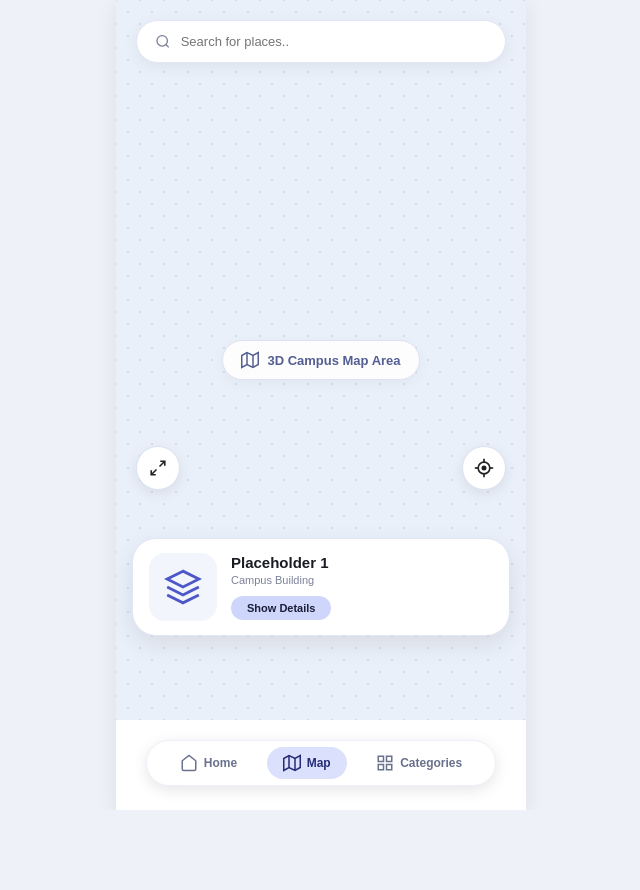
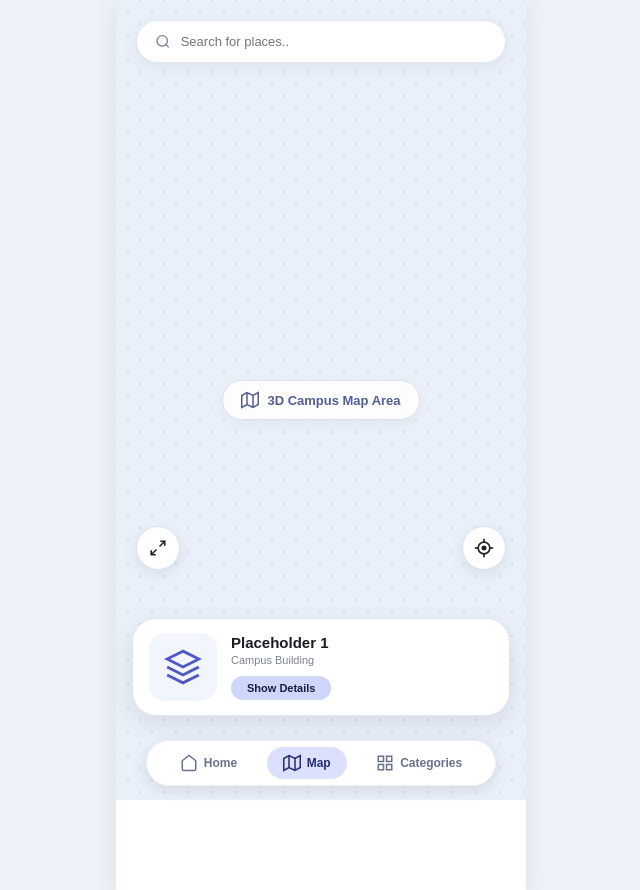
Before and after one commit to rinioi-coder/TIPNAV-FINAL-, a plain HTML site: page index.html in a window 1280 px wide. Both pictures are taken after a click on the button "Map". Shown: the whole page, without its empty margins (319-959 px from the left). Before the commit the page ends 810 px from the top, so only its background shows below. Drawn offline with Linux system fonts and the light colour scheme.

Commit message:
Add files via upload

```diff
--- a/hstyle.css
+++ b/hstyle.css
@@ -955,21 +955,3 @@ body {
   color: #7d8299;
   line-height: 1.35;
 }
-
-/* ==========================================================
-   SPA VIEW DISPLAY LOGIC
-   ========================================================== */
-.app-view {
-  display: none;
-  width: 100%;
-}
-
-.app-view.active {
-  display: block;
-}
-
-/* Ensure map screen fits within the SPA container */
-#viewMap .map-screen-container {
-  height: 844px;
-  max-height: 90vh;
-}
--- a/index.html
+++ b/index.html
@@ -4,7 +4,16 @@
   <meta charset="UTF-8">
   <meta name="viewport" content="width=device-width, initial-scale=1.0">
   <title>Campus Navigation</title>
-  <link rel="stylesheet" href="hstyle.css">
+  <link rel="stylesheet" href="hstyle.css?v=2">
+
+  <style>
+    .app-view {
+      display: none !important;
+    }
+    .app-view.active {
+      display: block !important;
+    }
+  </style>
 </head>
 <body>
 
```
